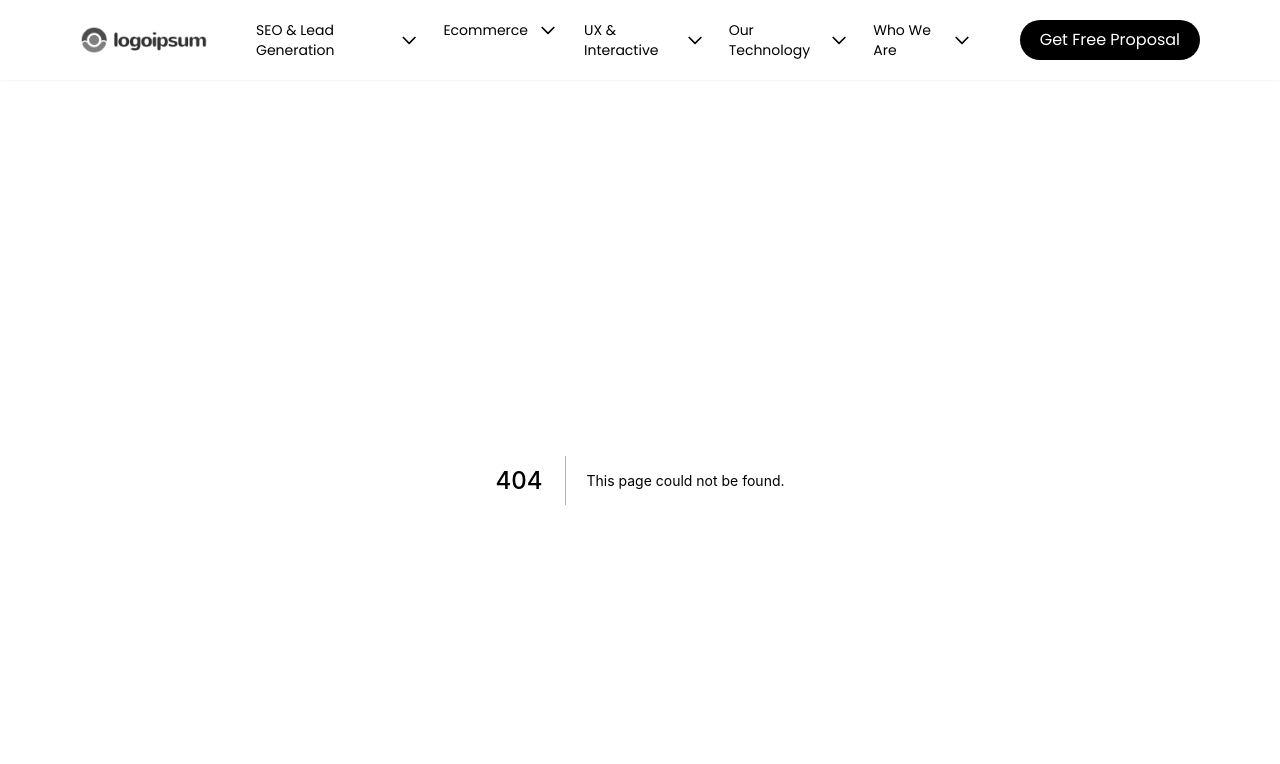
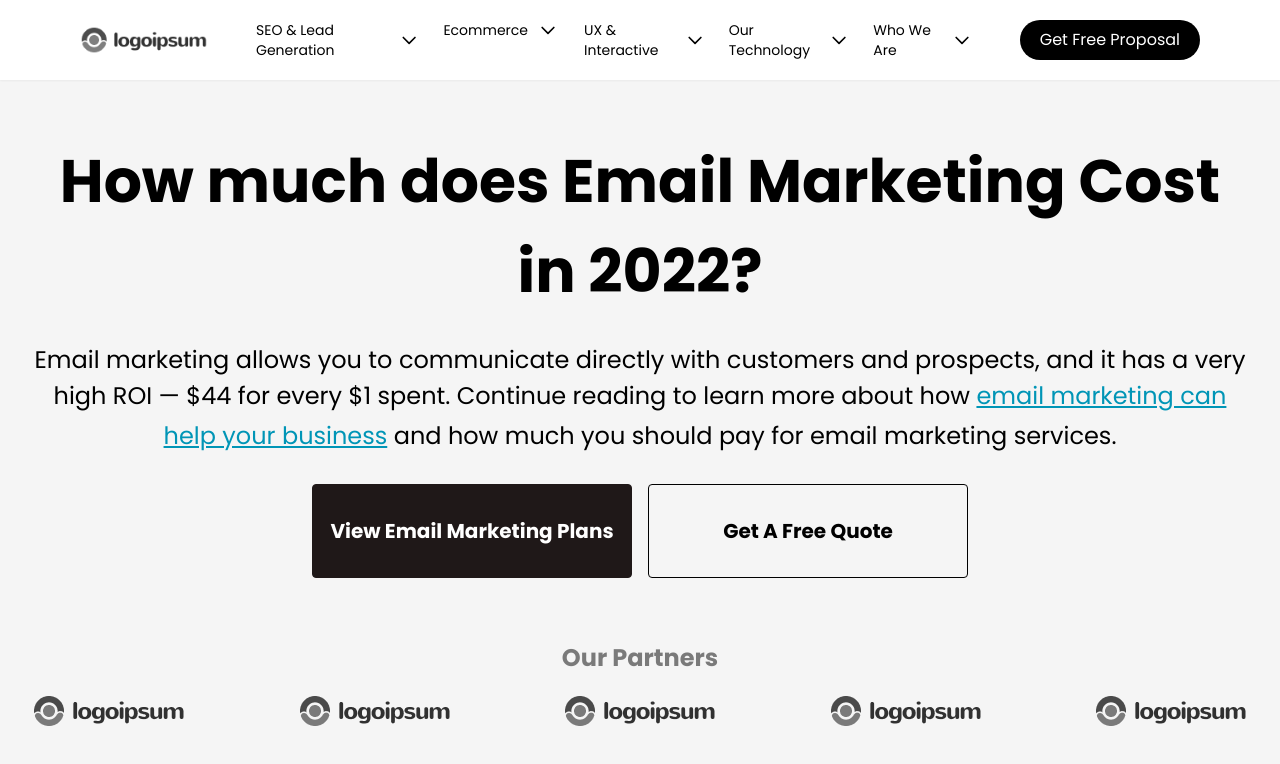
Before and after one commit to Musclednazmul123/muscled-landing-pages, a Next.js app: page /views/email-marketing-cost in a window 1280 px wide. Before the commit this address had no page. Shown: the top 764 px of the page. Built offline with nearby package versions, Linux system fonts and the light colour scheme.

Commit message:
Hero Section

```diff
--- /dev/null
+++ b/pages/views/email-marketing-cost.tsx
@@ -0,0 +1,53 @@
+import React from "react";
+import { NextPage } from "next";
+import { Hero, Section } from "components/Fawwaz/Sections";
+import SEOMarketingSVG from "components/assets/svg/SEOMarketingSVG";
+import Logo from "components/Fawwaz/Logo";
+import logo from "components/assets/logo/logo1.png";
+import Link from "next/link";
+import Button from "components/Button";
+
+const Page: NextPage = () => {
+    return (
+        <div>
+            {/* Hero Section */}
+            <Section className="text-center pt-14">
+                <h1 className="text-5xl sm:text-6xl leading-normal sm:leading-normal">
+                    How much does Email Marketing Cost in 2022?
+                </h1>
+                <p className="text-2xl py-7">
+                    Email marketing allows you to communicate directly with
+                    customers and prospects, and it has a very high ROI — $44
+                    for every $1 spent. Continue reading to learn more about how{" "}
+                    <span className="underline text-[#0095B6] leading-10">
+                        email marketing can help your business
+                    </span>{" "}
+                    and how much you should pay for email marketing services.
+                </p>
+                <div className="flex justify-center items-center gap-4 flex-col sm:flex-row">
+                    <button className="font-semibold py-8 border border-[#1f1818] bg-[#1f1818] rounded text-center text-white w-64 sm:w-80 text-xl">
+                        View Email Marketing Plans
+                    </button>
+                    <button className="font-semibold py-8 border border-black text-black rounded text-center w-64 sm:w-80 text-xl">
+                        Get A Free Quote
+                    </button>
+                </div>
+            </Section>
+
+            {/* Our partner section */}
+            <Section className="text-center pt-16">
+                <h3 className="text-black-50 text-2xl">Our Partners</h3>
+
+                <div className="pt-5 flex flex-wrap justify-center sm:justify-between pb-12 gap-6">
+                    <Logo src={logo.src} width={154} height={34} />
+                    <Logo src={logo.src} width={154} height={34} />
+                    <Logo src={logo.src} width={154} height={34} />
+                    <Logo src={logo.src} width={154} height={34} />
+                    <Logo src={logo.src} width={154} height={34} />
+                </div>
+            </Section>
+        </div>
+    );
+};
+
+export default Page;
```
Also changed, not shown: src/app.controller.ts (+41 -48 lines), 2 other files (tests, documents, lock files or other folders).
